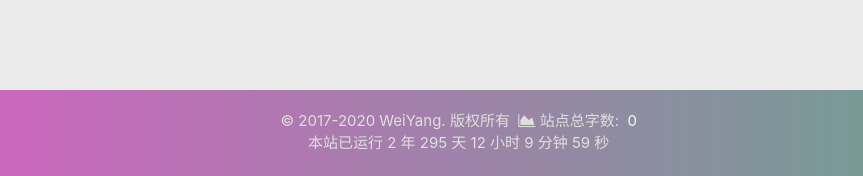
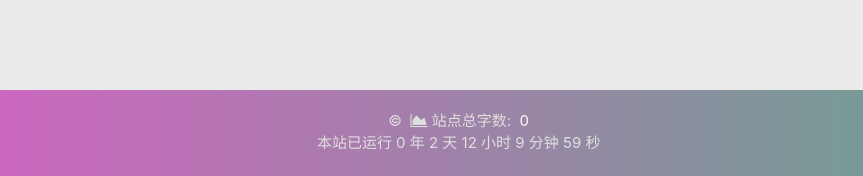
Before and after one commit to Hanqingkuo/cris.github.io, a plain HTML site: page tags/index.html in a window 1280 px wide. Shown: the part 973-1149 px from the top of the page, 0-863 px from the left. Drawn offline with Linux system fonts and the light colour scheme; some packages are replaced by stand-ins of ours; a script that the page names is missing.

Commit message:
Site updated: 2020-07-01 20:09:52

```diff
--- a/tags/index.html
+++ b/tags/index.html
@@ -366,7 +366,7 @@ $('.bg-cover').css('background-image', 'url(/medias/banner/' + new Date().getDay
     <footer class="page-footer bg-color">
     <div class="container row center-align">
         <div class="col s12 m8 l8 copy-right">
-            &copy; 2017-2020 WeiYang. 版权所有
+            &copy;
 
 
             &nbsp;<i class="fa fa-area-chart"></i>&nbsp;站点总字数:&nbsp;
@@ -476,7 +476,7 @@ $('.bg-cover').css('background-image', 'url(/medias/banner/' + new Date().getDay
         minutes - 0-59之间的整数，做为date对象的分钟数
         seconds - 0-59之间的整数，做为date对象的秒数
         microseconds - 0-999之间的整数，做为date对象的毫秒数 */
-        var t1 = Date.UTC(2017, 09, 11, 00, 00, 00); //北京时间2018-2-13 00:00:00
+        var t1 = Date.UTC(2020, 06, 30, 00, 00, 00); //北京时间2018-2-13 00:00:00
         var t2 = Date.UTC(todayYear, todayMonth, todayDate, todayHour, todayMinute, todaySecond);
         var diff = t2 - t1;
         var diffYears = Math.floor(diff / years);
```
Also changed, not shown: 404.html (+2 -2 lines), about/index.html (+2 -2 lines), archives/index.html (+2 -2 lines), categories/index.html (+2 -2 lines), contact/index.html (+2 -2 lines), friends/index.html (+2 -2 lines).
